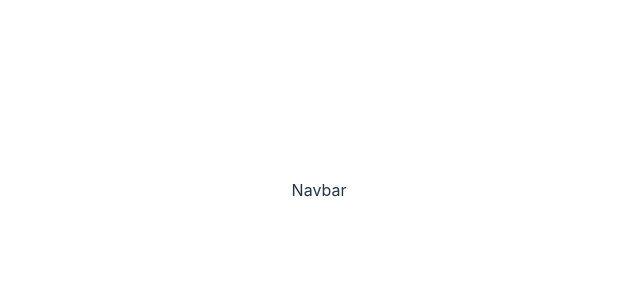
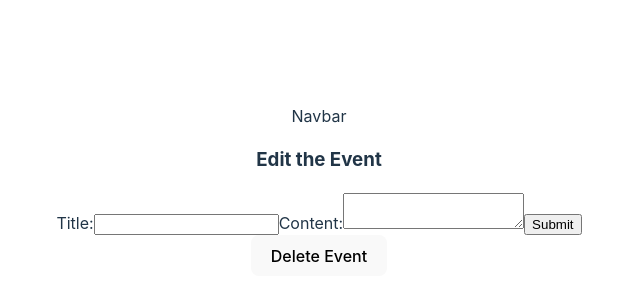
Before and after one commit to Drunk-Aunties/Memoria-client, a React (Vite) app: page /events/edit/1 in a window 1280 px wide. Before the commit this address had no page. Shown: the part 210-510 px from the top of the page, without its empty margins (321-961 px from the left). Built offline with nearby package versions, Linux system fonts and the light colour scheme; no server answers.

Commit message:
event pages

```diff
--- a/src/App.jsx
+++ b/src/App.jsx
@@ -5,6 +5,9 @@ import HomePage from "./pages/HomePage";
 import GroupListPage from "./pages/GroupListPage";
 import GroupDetailsPage from "./pages/GroupDetailsPage";
 import EditGroupPage from "./pages/EditGroupPage";
+import EventListPage from "./pages/EventListPage";
+import EventDetailsPage from "./pages/EventDetailsPage";
+import EditEventPage from "./pages/EditEventPage";
 
 function App() {
     return (
@@ -19,6 +22,12 @@ function App() {
                     path="/groups/edit/:groupId"
                     element={<EditGroupPage />}
                 />
+                <Route path="/events" element={<EventListPage />} />
+                <Route path="/events/:eventId" element={<EventDetailsPage />} />
+                <Route
+                    path="/events/edit/:eventId"
+                    element={<EditEventPage />}
+                />
             </Routes>
         </>
     );
--- a/src/components/AddEvent.jsx
+++ b/src/components/AddEvent.jsx
@@ -10,14 +10,14 @@ function AddEvent(props) {
     const handleSubmit = (e) => {
         e.preventDefault();
         const { groupId } = props;
-        const requestBody = { title, description, groupId };
+        const requestBody = { title, content, groupId };
 
         axios
             .post(`${API_URL}/api/events`, requestBody)
             .then((response) => {
                 setTitle("");
                 setContent("");
-                props.refreshGroup();
+                props.refreshEvents();
             })
             .catch((error) => console.log(error));
     };
--- /dev/null
+++ b/src/pages/EditEventPage.jsx
@@ -0,0 +1,70 @@
+import { useState, useEffect } from "react";
+import { useParams, useNavigate } from "react-router-dom";
+import axios from "axios";
+
+const API_URL = "http://localhost:5005";
+
+function EditEventPage(props) {
+    const [title, setTitle] = useState("");
+    const [content, setContent] = useState("");
+    const { eventId } = useParams();
+    const navigate = useNavigate();
+
+    useEffect(() => {
+        axios
+            .get(`${API_URL}/api/events/${eventId}`)
+            .then((response) => {
+                const oneEvent = response.data;
+                setTitle(oneEvent.title);
+                setContent(oneEvent.content);
+            })
+            .catch((error) => console.log(error));
+    }, [eventId]);
+
+    const handleFormSubmit = (e) => {
+        e.preventDefault();
+        const requestBody = { title, content };
+        axios
+            .put(`${API_URL}/api/events/${eventId}`, requestBody)
+            .then((response) => {
+                navigate(`/events/${eventId}`);
+            });
+    };
+
+    const deleteEvent = () => {
+        axios
+            .delete(`${API_URL}/api/events/${eventId}`)
+            .then(() => {
+                navigate("/events");
+            })
+            .catch((err) => console.log(err));
+    };
+
+    return (
+        <div className="EditEventPage">
+            <h3>Edit the Event</h3>
+
+            <form onSubmit={handleFormSubmit}>
+                <label>Title:</label>
+                <input
+                    type="text"
+                    name="title"
+                    value={title}
+                    onChange={(e) => setTitle(e.target.value)}
+                />
+
+                <label>Content:</label>
+                <textarea
+                    name="content"
+                    value={content}
+                    onChange={(e) => setContent(e.target.value)}
+                />
+
+                <input type="submit" value="Submit" />
+            </form>
+            <button onClick={deleteEvent}>Delete Event</button>
+        </div>
+    );
+}
+
+export default EditEventPage;
--- /dev/null
+++ b/src/pages/EventDetailsPage.jsx
@@ -0,0 +1,54 @@
+import { useState, useEffect } from "react";
+import axios from "axios";
+import { Link, useParams } from "react-router-dom";
+import AddEvent from "../components/AddEvent";
+
+const API_URL = "http://localhost:5005";
+
+function EventDetailsPage(props) {
+    const [event, setEvents] = useState(null);
+    const { eventId } = useParams();
+
+    const getEvent = () => {
+        axios
+            .get(`${API_URL}/api/events/${eventId}`)
+            .then((response) => {
+                const oneEvent = response.data;
+                setEvents(oneEvent);
+            })
+            .catch((error) => console.log(error));
+    };
+
+    useEffect(() => {
+        getEvent();
+    }, []);
+
+    return (
+        <div className="EventDetails">
+            {event && (
+                <>
+                    <h1>{event.title}</h1>
+                    <p>{event.content}</p>
+                </>
+            )}
+            <AddEvent refreshEvent={getEvent} eventId={eventId} />
+            {event &&
+                event.map((e) => (
+                    <li className="EventCard card" key={e._id}>
+                        <h3>{e.title}</h3>
+                        <h4>Content:</h4>
+                        <p>{e.content}</p>
+                    </li>
+                ))}
+
+            <Link to="/events">
+                <button>Back to Events</button>
+            </Link>
+            <Link to={`/events/edit/${eventId}`}>
+                <button>Edit Event</button>
+            </Link>
+        </div>
+    );
+}
+
+export default EventDetailsPage;
--- /dev/null
+++ b/src/pages/EventListPage.jsx
@@ -0,0 +1,37 @@
+import { useState, useEffect } from "react";
+import axios from "axios";
+import { Link } from "react-router-dom";
+import AddEvent from "../components/AddEvent";
+
+const API_URL = "http://localhost:5005";
+
+function EventListPage() {
+    const [events, setEvents] = useState([]);
+
+    const getAllEvents = () => {
+        axios
+            .get(`${API_URL}/api/events`)
+            .then((response) => setEvents(response.data))
+            .catch((error) => console.log(error));
+    };
+    useEffect(() => {
+        getAllEvents();
+    }, []);
+
+    return (
+        <div className="EventListPage">
+            <AddEvent refreshEvents={getAllEvents} />
+            {events.map((event) => {
+                return (
+                    <div className="EventCard card" key={event._id}>
+                        <Link to={`/events/${event._id}`}>
+                            <h3>{event.title}</h3>
+                        </Link>
+                    </div>
+                );
+            })}
+        </div>
+    );
+}
+
+export default EventListPage;
```
